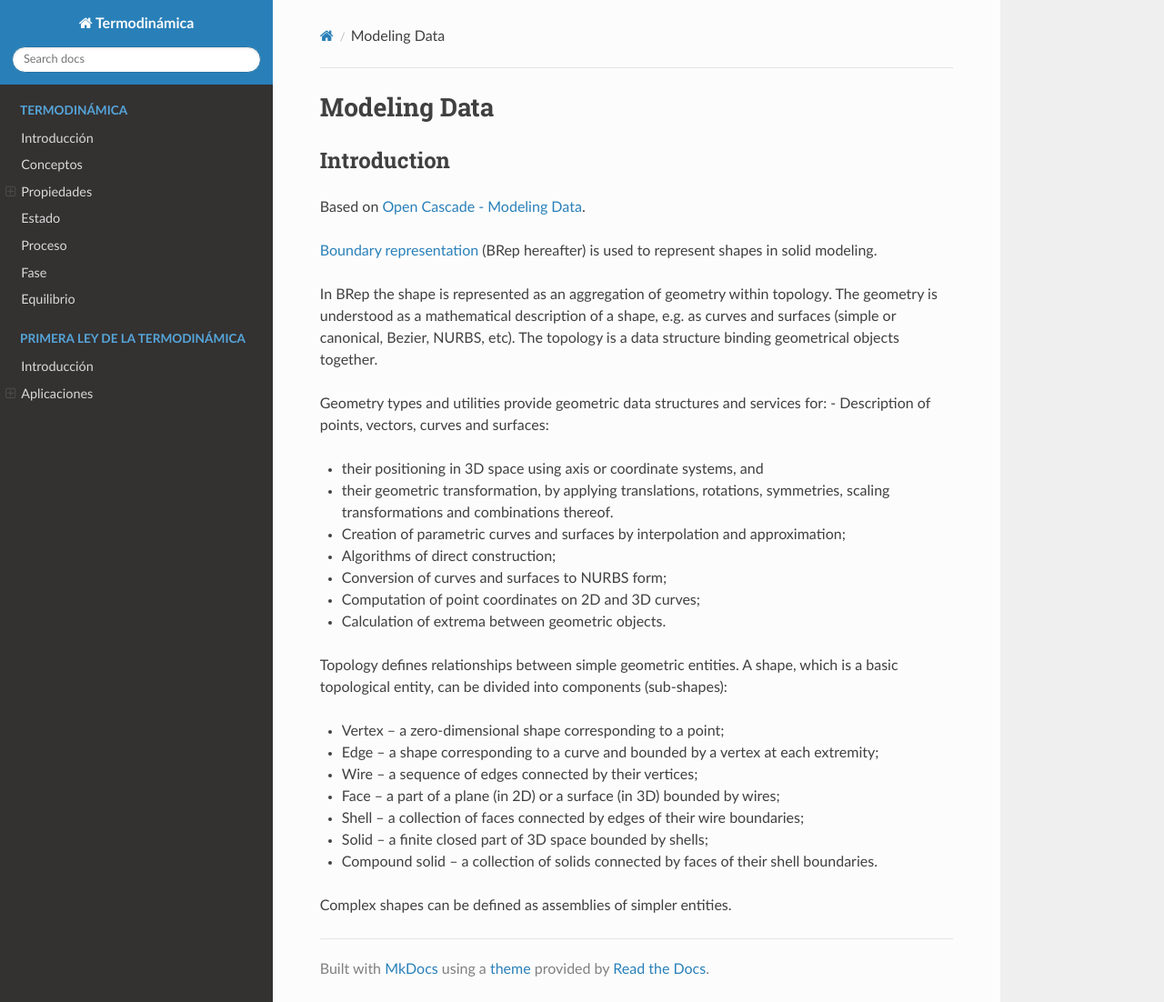
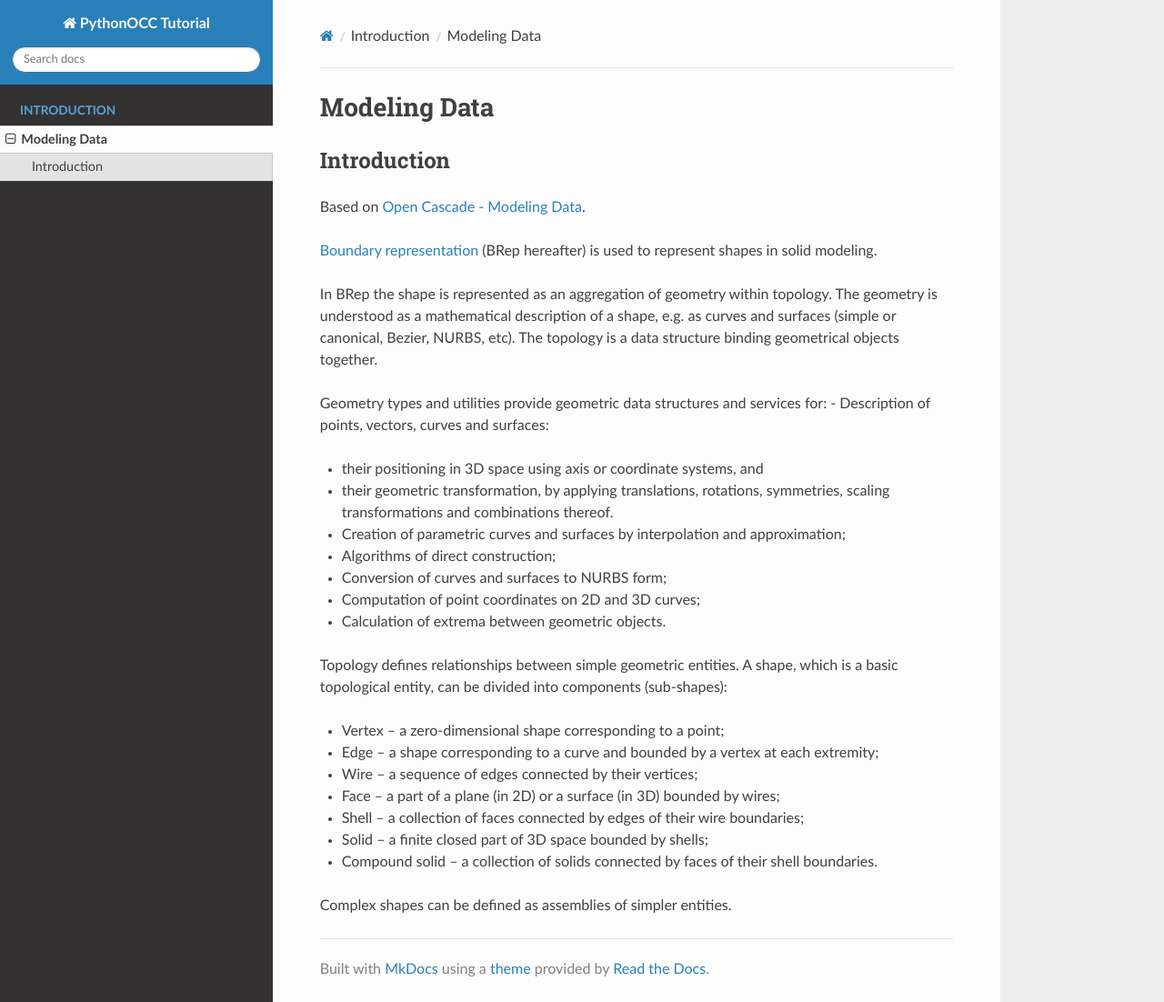
Before and after one commit to mantielero/pythonocc_doc, an MkDocs documentation site: the page built from docs/modeling_data.md, in a window 1280 px wide and 1102 px high. Shown: the whole window at 91% size. Built offline with MkDocs 1.6.1, drawn with Linux system fonts in a browser that asks for light colours; nearby versions of some CDN libraries; part of the change alters nothing that is shown.

Commit message:
Index modified

```diff
--- a/mkdocs.yml
+++ b/mkdocs.yml
@@ -1,4 +1,4 @@
-site_name: Termodinámica
+site_name: PythonOCC Tutorial
 
 theme:
   name: readthedocs
@@ -7,22 +7,22 @@ theme:
 
 
 nav:
-  - Termodinámica:
-    - Introducción: index.md
-    - Conceptos: conceptos.md
-    - Propiedades:
-      - Introducción: propiedades.md
-      - Presión: presion.md
-    - Estado: estado.md
-    - Proceso: proceso.md
-    - Fase: fase.md
-    - Equilibrio: equilibrio.md
+  - Introduction:
+    - Modeling Data: modeling_data.md
+    #- Conceptos: conceptos.md
+    #- Propiedades:
+    #  - Introducción: propiedades.md
+    #  - Presión: presion.md
+    #- Estado: estado.md
+    #- Proceso: proceso.md
+    #- Fase: fase.md
+    #- Equilibrio: equilibrio.md
 
-  - Primera Ley de la Termodinámica:
-    - Introducción: 1st_intro.md
-    - Aplicaciones:
-        - Ciclos:
-            - Carnot: 1st_ciclo_carnot.md
+  #- Primera Ley de la Termodinámica:
+  #  - Introducción: 1st_intro.md
+  #  - Aplicaciones:
+  #      - Ciclos:
+  #          - Carnot: 1st_ciclo_carnot.md
 
 
 
```
